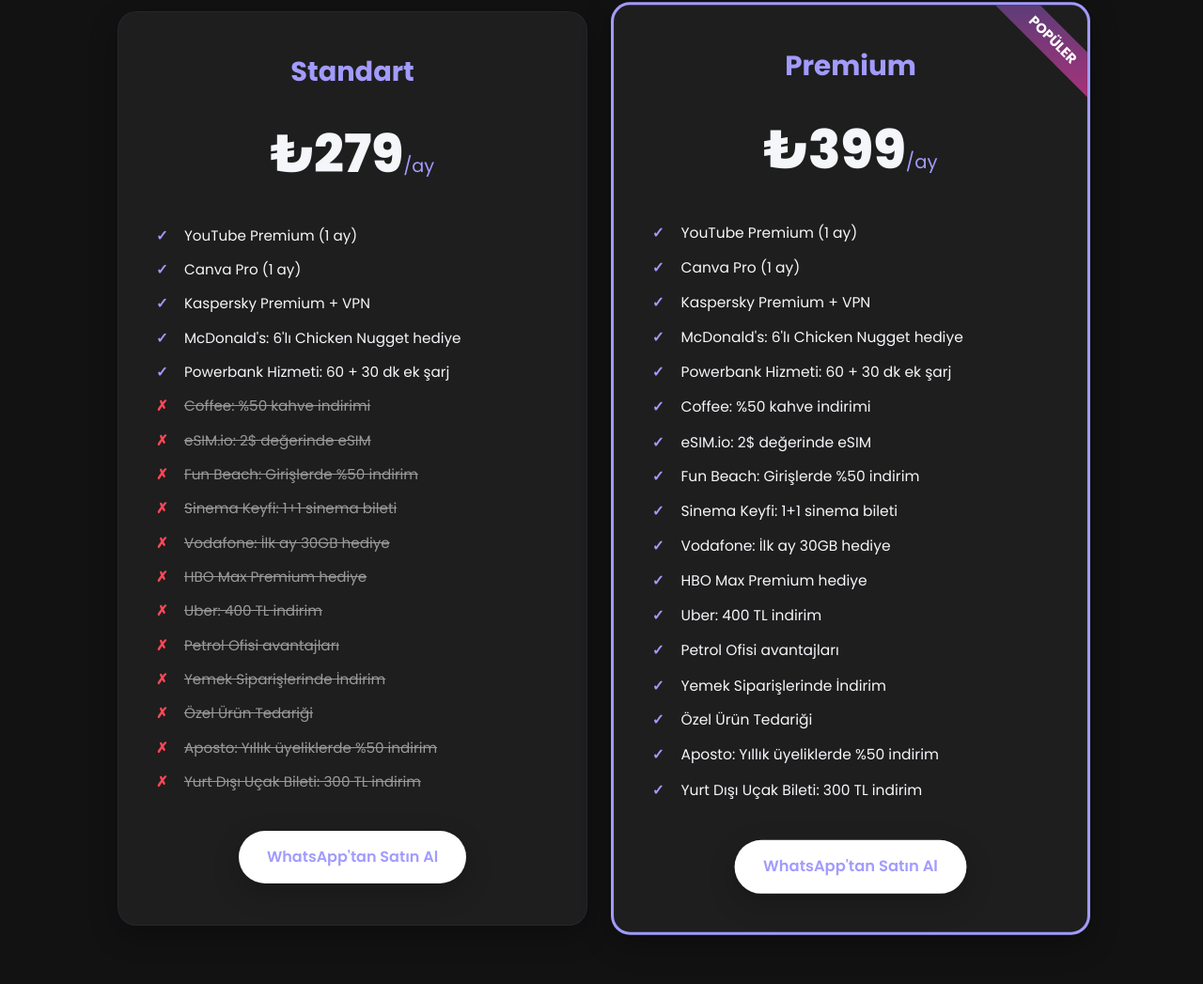
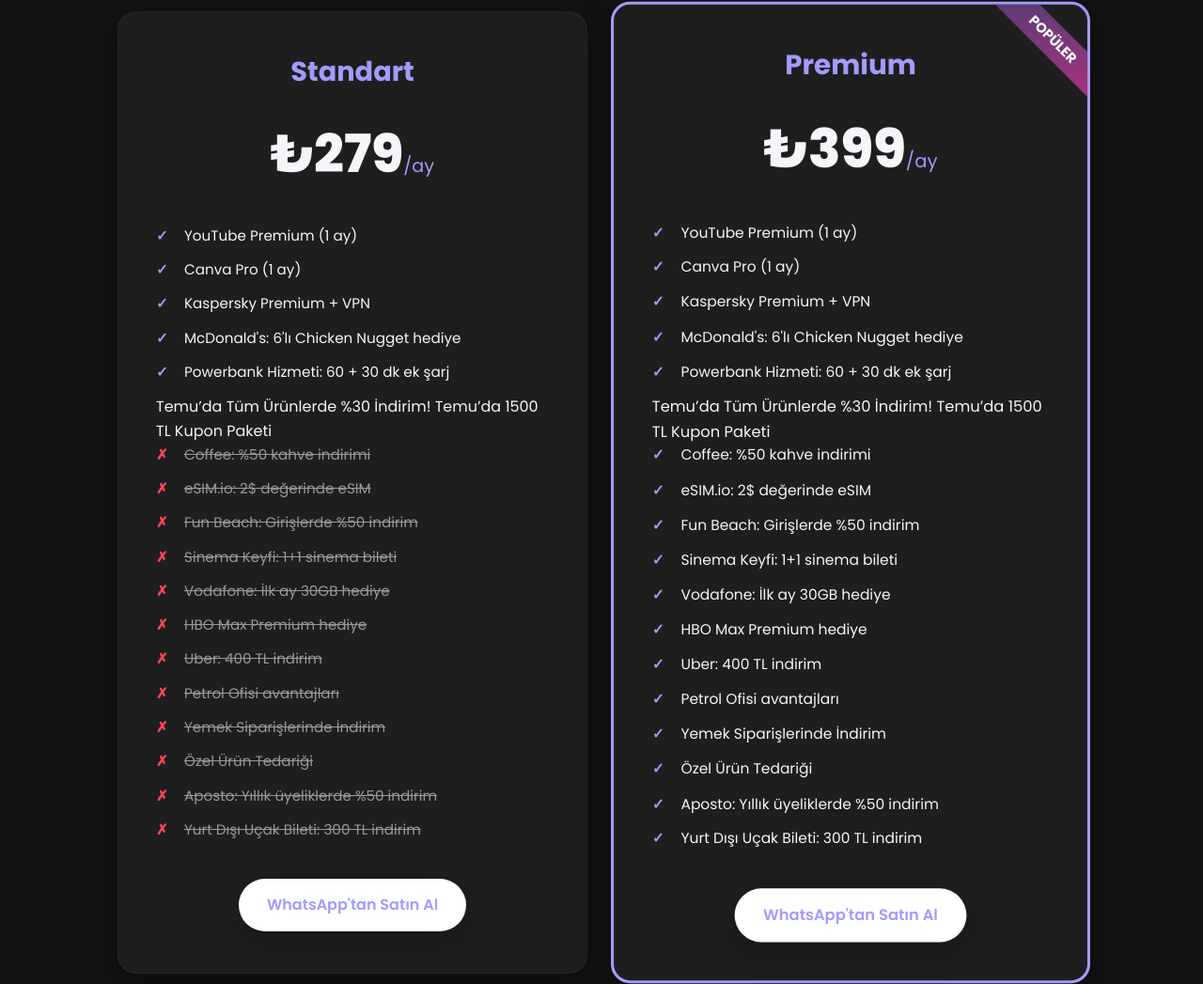
Before and after one commit to YMCCLASS/ymcplus, a plain HTML site: page index.html in a window 1280 px wide. Shown: the part 1999-3046 px from the top of the page at 94% size. Drawn offline with Linux system fonts and the light colour scheme.

Commit message:
Update index.html

```diff
--- a/index.html
+++ b/index.html
@@ -837,6 +837,8 @@
                         <li>Kaspersky Premium + VPN</li>
                          <li>McDonald's: 6'lı Chicken Nugget hediye</li>
                         <li>Powerbank Hizmeti: 60 + 30 dk ek şarj</li>
+                        </li>Temu’da Tüm Ürünlerde %30 İndirim!</li>
+                        </li>Temu’da 1500 TL Kupon Paketi</li>
                         <li class="not-included">Coffee: %50 kahve indirimi</li>
                         <li class="not-included">eSIM.io: 2$ değerinde eSIM</li>
                         <li class="not-included">Fun Beach: Girişlerde %50 indirim</li>
@@ -864,6 +866,8 @@
                         <li>Kaspersky Premium + VPN</li>
                         <li>McDonald's: 6'lı Chicken Nugget hediye</li>
                         <li>Powerbank Hizmeti: 60 + 30 dk ek şarj</li>
+                        </li>Temu’da Tüm Ürünlerde %30 İndirim!</li>
+                        </li>Temu’da 1500 TL Kupon Paketi</li>
                         <li>Coffee: %50 kahve indirimi</li>
                         <li>eSIM.io: 2$ değerinde eSIM</li>
                         <li>Fun Beach: Girişlerde %50 indirim</li>
```
